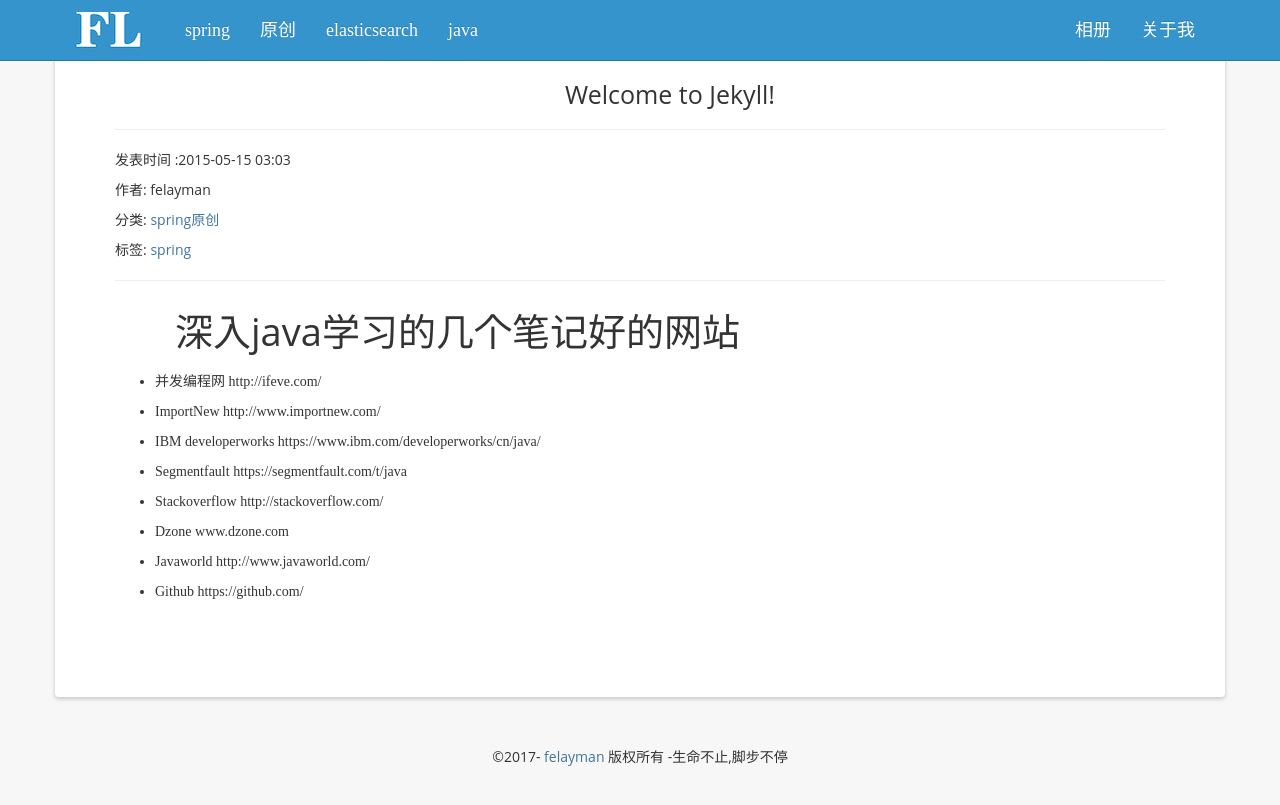
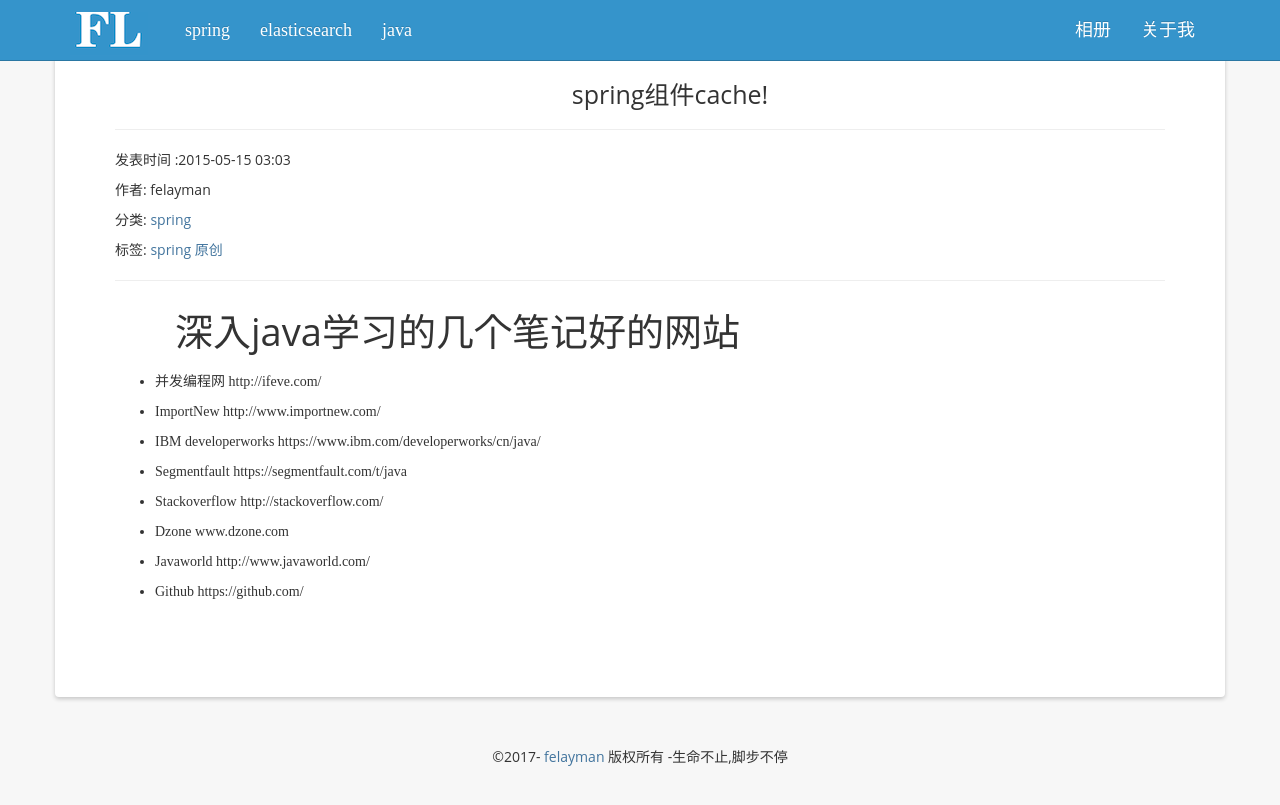
Before and after one commit to chcchccch/felayman.github.io, a Jekyll site: the page built from _posts/spring/2015-05-15-spring组件cache.md, in a window 1280 px wide. Shown: the top 805 px of the page. Built offline with Jekyll 4.4.1, drawn with Linux system fonts in a browser that asks for light colours; comment, search, counter and statistics services are not loaded.

```diff
--- a/_posts/spring/2015-05-15-spring组件cache.md
+++ b/_posts/spring/2015-05-15-spring组件cache.md
@@ -1,9 +1,9 @@
 ---
 layout: post
-title:  "Welcome to Jekyll!"
+title:  "spring组件cache!"
 date:   2015-05-15 11:03:01 +0800
-categories: spring 原创
-tag: spring
+categories: spring
+tag: spring 原创
 
 ---
 
```
